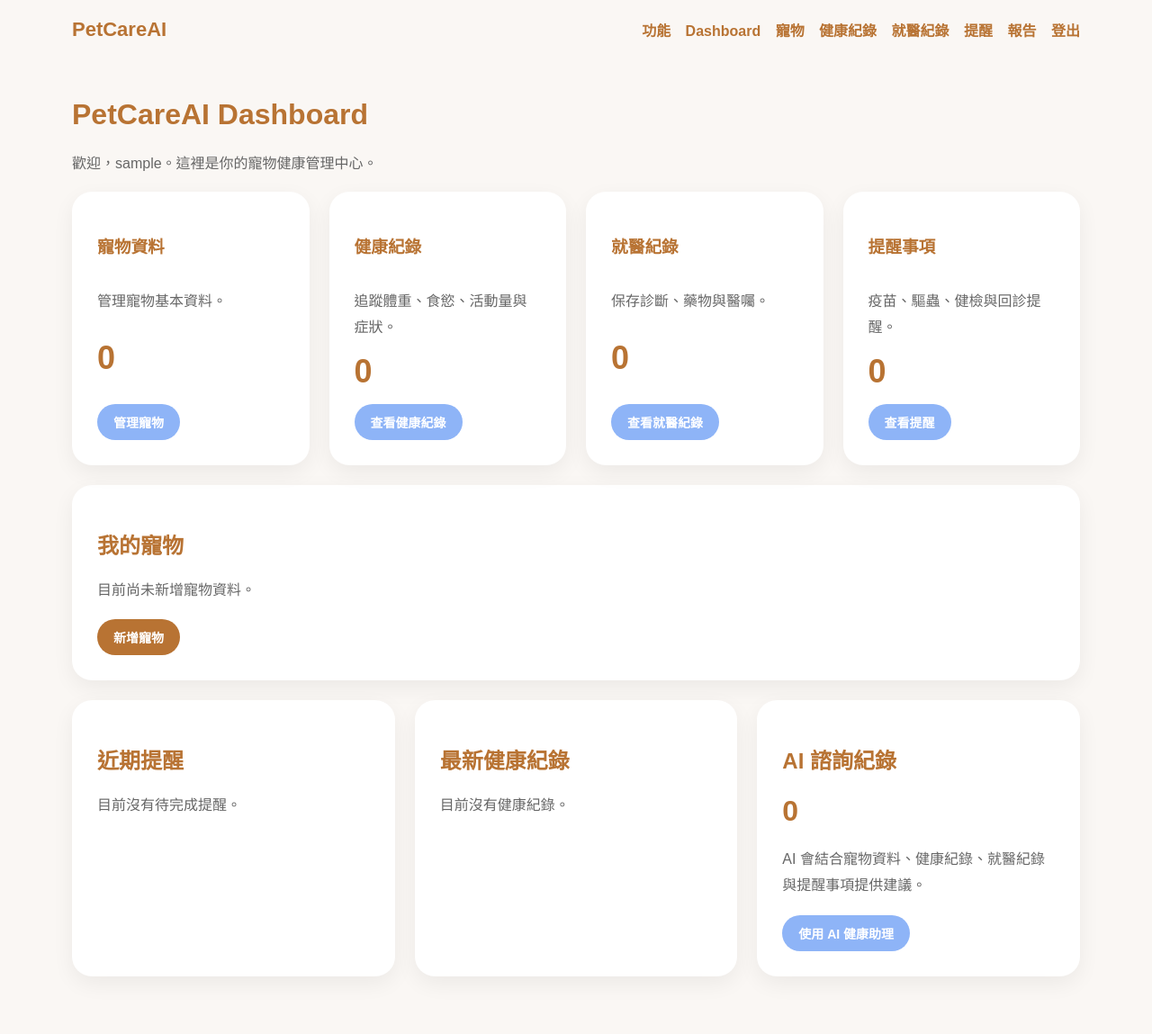
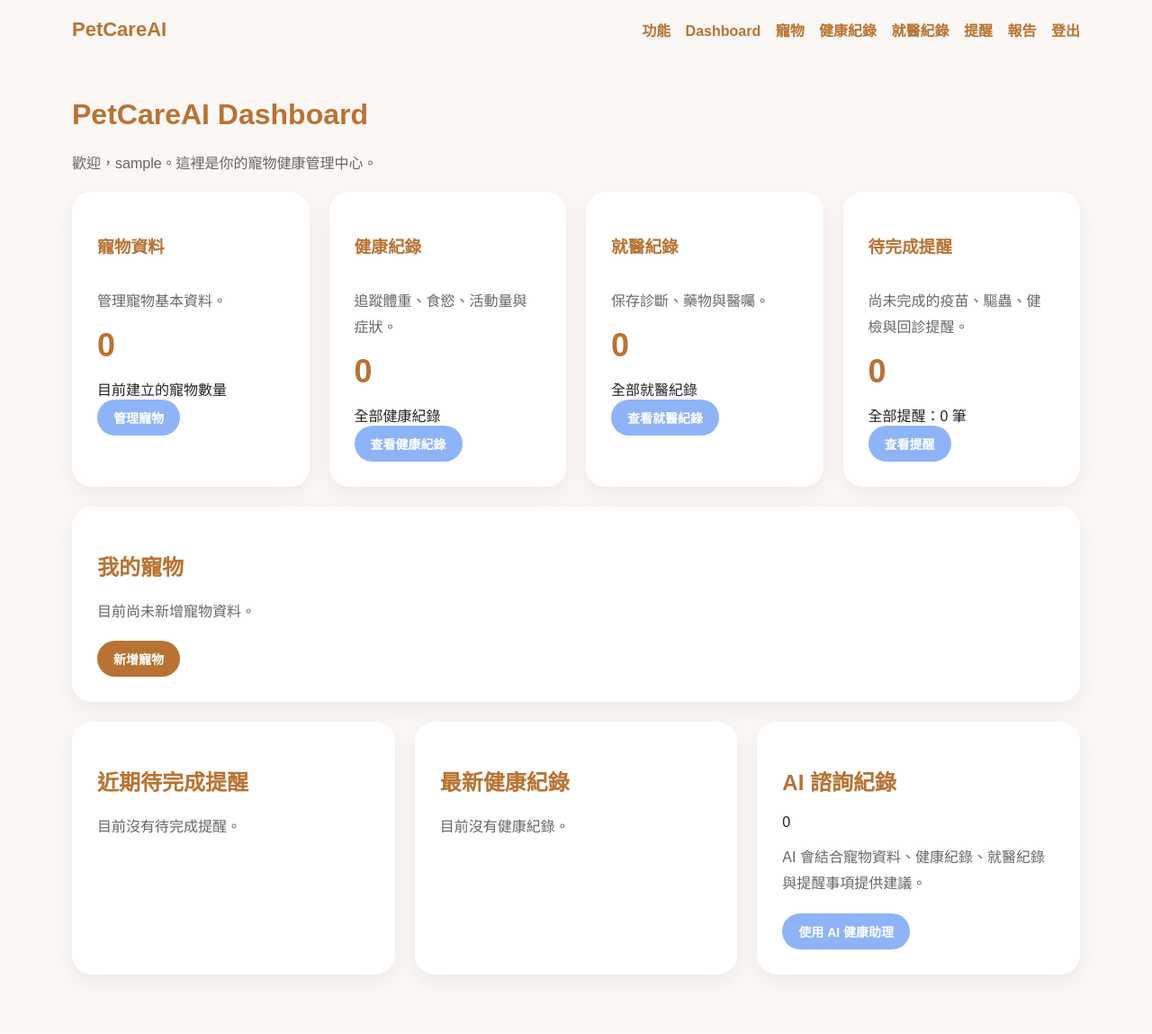
Before and after one commit to carol651104/PetCareAI, a Flask app: page /dashboard in a window 1280 px wide. Shown: the whole page at 90% size. After the commit the page ends 1088 px from the top, so only its background shows below. Run offline with Flask 3, Linux system fonts and the light colour scheme; the visitor is signed in with stand-in values (Sample User, id 1); data that the repository does not hold is empty.

Commit message:
Update dashboard.html

```diff
--- a/templates/dashboard.html
+++ b/templates/dashboard.html
@@ -11,29 +11,45 @@
     <div class="card stat-card">
         <h3>寵物資料</h3>
         <p class="muted">管理寵物基本資料。</p>
+
+        <div class="stat-bottom">
             <div class="stat-number">{{ pet_count }}</div>
+            <div class="stat-meta">目前建立的寵物數量</div>
             <a class="btn" href="/pets">管理寵物</a>
+        </div>
     </div>
 
     <div class="card stat-card">
         <h3>健康紀錄</h3>
         <p class="muted">追蹤體重、食慾、活動量與症狀。</p>
+
+        <div class="stat-bottom">
             <div class="stat-number">{{ total_health_records }}</div>
+            <div class="stat-meta">全部健康紀錄</div>
             <a class="btn" href="/health-records">查看健康紀錄</a>
+        </div>
     </div>
 
     <div class="card stat-card">
         <h3>就醫紀錄</h3>
         <p class="muted">保存診斷、藥物與醫囑。</p>
+
+        <div class="stat-bottom">
             <div class="stat-number">{{ total_medical_records }}</div>
+            <div class="stat-meta">全部就醫紀錄</div>
             <a class="btn" href="/medical-records">查看就醫紀錄</a>
+        </div>
     </div>
 
     <div class="card stat-card">
-        <h3>提醒事項</h3>
-        <p class="muted">疫苗、驅蟲、健檢與回診提醒。</p>
+        <h3>待完成提醒</h3>
+        <p class="muted">尚未完成的疫苗、驅蟲、健檢與回診提醒。</p>
+
+        <div class="stat-bottom">
             <div class="stat-number">{{ total_reminders }}</div>
+            <div class="stat-meta">全部提醒：{{ total_all_reminders }} 筆</div>
             <a class="btn" href="/reminders">查看提醒</a>
+        </div>
     </div>
 </div>
 
@@ -65,7 +81,7 @@
 
 <div class="grid-3">
     <div class="card">
-        <h2>近期提醒</h2>
+        <h2>近期待完成提醒</h2>
         {% if upcoming_reminders %}
             {% for reminder in upcoming_reminders %}
                 <div class="record">
@@ -95,7 +111,7 @@
 
     <div class="card">
         <h2>AI 諮詢紀錄</h2>
-        <h1>{{ total_ai_records }}</h1>
+        <div class="stat-number">{{ total_ai_records }}</div>
         <p class="muted">AI 會結合寵物資料、健康紀錄、就醫紀錄與提醒事項提供建議。</p>
 
         <div class="card-actions">
```
Lines whose indentation alone changed are shown as unchanged.
